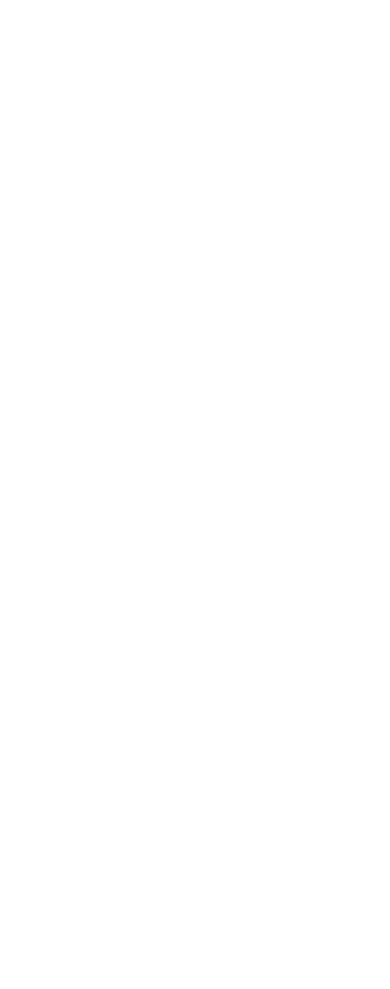
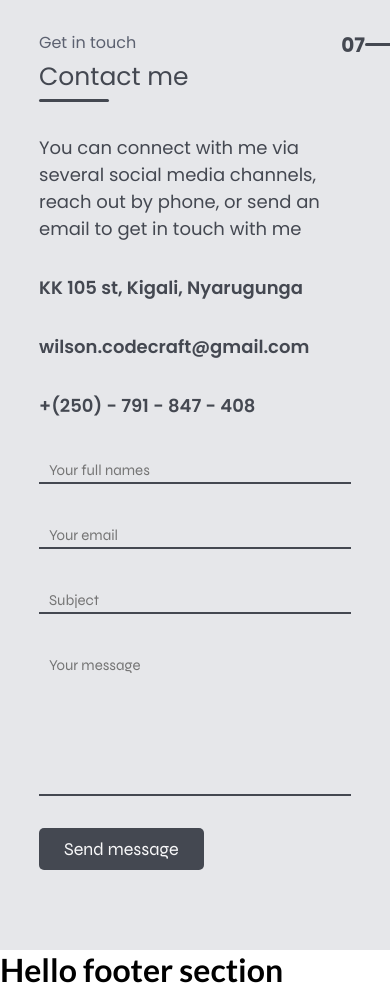
Before and after one commit to nshizi1/portfolio, a React (Create React App) app: page / in a window 390 px wide. Shown: the part 7360-8349 px from the top of the page. Before the commit the page ends 7349 px from the top, so only its background shows below. Built offline with nearby package versions, Linux system fonts and the light colour scheme.

Commit message:
contact section developing

```diff
--- a/src/components/Home.jsx
+++ b/src/components/Home.jsx
@@ -205,9 +205,10 @@
           </div>
         </div>
       </section>
+      {/* here will go portfolio section */}
       <section id="testimonial">
         <div className="page">
-          <h3>05</h3>
+          <h3>06</h3>
           <div className="line"></div>
         </div>
         <div className="contents">
@@ -228,6 +229,34 @@
           </Swiper>
         </div>
       </section>
+      <section id="contact">
+        <div className="page">
+          <h3>07</h3>
+          <div className="line"></div>
+        </div>
+        <div className="contents">
+          <div className="text">
+            <div className="title">
+              <p>Get in touch</p>
+              <h2>Contact me</h2>
+              <div className="line"></div>
+            </div>
+            <p>You can connect with me via several social media channels, reach out by phone, or send an email to get in touch with me</p>
+            <p className='address'>KK 105 st, Kigali, Nyarugunga</p>
+            <p className='address'>wilson.codecraft@gmail.com</p>
+            <p className='address'>+(250) - 791 - 847 - 408</p>
+          </div>
+          <div className="form">
+            <form action="" method="post">
+              <input type="text" name="" placeholder='Your full names' />
+              <input type="text" name="" placeholder='Your email' />
+              <input type="text" name="" placeholder='Subject' />
+              <textarea name="" placeholder='Your message'></textarea>
+              <button type="submit">Send message</button>
+            </form>
+          </div>
+        </div>
+      </section>
     </main>
   )
 }
--- a/src/styles/App.css
+++ b/src/styles/App.css
@@ -96,7 +96,7 @@
     box-shadow: 0 0 20px 5px var(--gray);
 }
 
-@media screen AND (max-width: 830px){
+@media screen AND (max-width: 1024px){
     header .logo img{
         width: 40px;
     }
@@ -919,3 +919,73 @@
         }
     }
 }
+#contact{
+    background-color: var(--platinum);
+    position: relative;
+    & .contents{
+        padding: 80px 10%;
+        display: grid;
+        grid-template-columns: repeat(2, 1fr);
+        gap: 2rem;
+        & .text{
+            display: flex;
+            flex-direction: column;
+            gap: 2rem;
+            & .title{
+                margin: 0;
+            }
+            & p:nth-child(2), & .address{
+                font-size: 18px;
+                color: var(--charcoal);
+                font-family: 'Poppins', sans-serif;
+            }
+            & .address{
+                color: var(--charcoal);
+                font-weight: 600;
+            }
+        }
+        & .form{
+            & form{
+                display: flex;
+                flex-direction: column;
+                gap: 2rem;
+                & textarea{
+                    resize: none;
+                    height: 150px;
+                }
+                & textarea::-webkit-scrollbar{
+                    width: 5px;
+                }
+                & input, & textarea{
+                    background-color: transparent;
+                    border: none;
+                    outline: none;
+                    padding: 10px 0 3px 10px;
+                    border-bottom: solid 2px var(--charcoal);
+                    font-size: 15px;
+                    font-family: 'Syne', sans-serif;
+                }
+                & button{
+                    width: fit-content;
+                    padding: 10px 25px;
+                    cursor: pointer;
+                    border: none;
+                    background-color: var(--charcoal);
+                    font-size: 18px;
+                    color: var(--salt);
+                    font-family: 'Syne', sans-serif;
+                    transition: 300ms ease;
+                    border-radius: 5px;
+                }
+                & button:hover{
+                    background-color: var(--black);
+                }
+            }
+        }
+    }
+}
+@media screen AND (min-width: 0px) AND (max-width: 1024px){
+    #contact .contents{
+        grid-template-columns: repeat(1, 1fr);
+    }
+}
```
